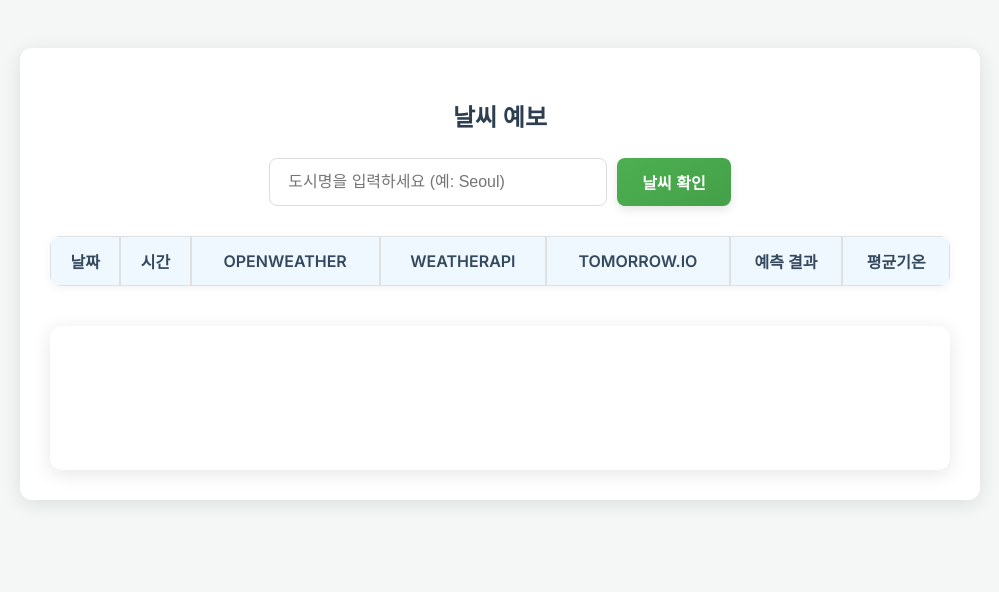
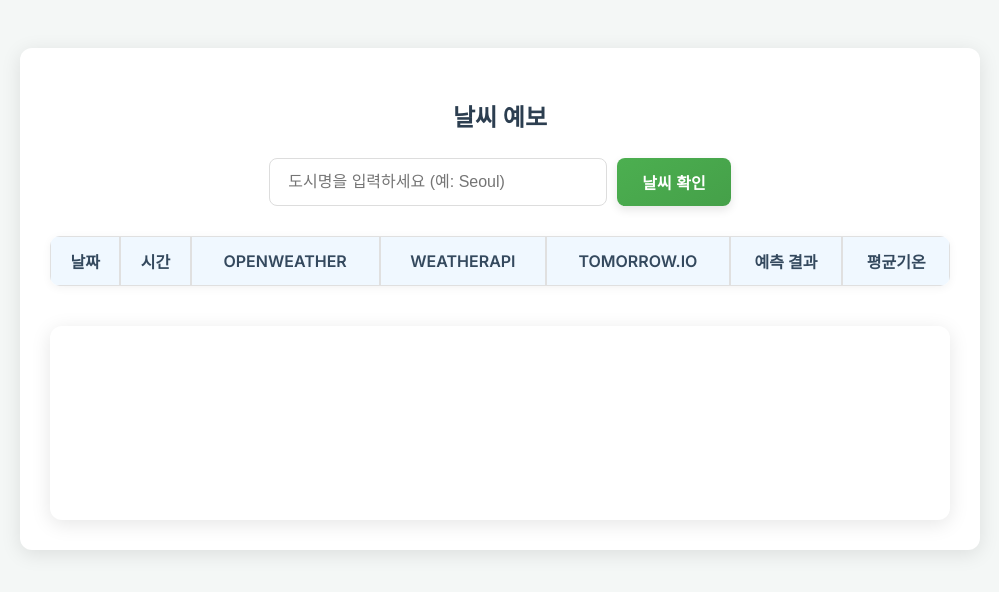
Before and after one commit to byh346-alt/my-weather-backend, a website: page index.html in a window 1280 px wide. Shown: the whole page, without its empty margins (140-1139 px from the left). Drawn offline with nearby package versions, Linux system fonts and the light colour scheme.

Commit message:
Update index.html

```diff
--- a/index.html
+++ b/index.html
@@ -151,7 +151,7 @@
     </table>
 
     <div id="chartContainer" class="chart-container">
-      <canvas id="tempChart" height="100"></canvas>
+      <canvas id="tempChart"></canvas>
     </div>
   </div>
 
```
